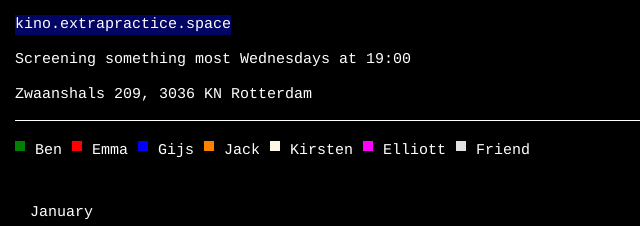
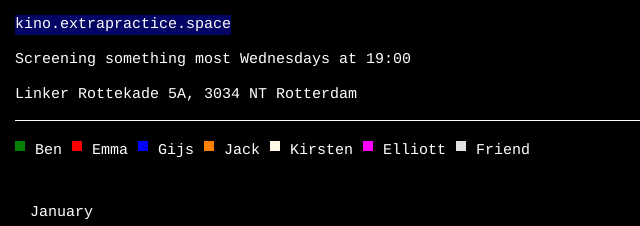
Before and after one commit to Extra-Practice-Code/kino.extrapractice.space, a plain HTML site: page index.html in a window 1280 px wide. Shown: the top 226 px of the page, 0-640 px from the left. Drawn offline with Linux system fonts and the light colour scheme.

Commit message:
Update address

```diff
--- a/index.html
+++ b/index.html
@@ -13,7 +13,7 @@
 
             <p id="info">Screening something most Wednesdays at 19:00</p>
 
-            <p>Zwaanshals 209, 3036 KN Rotterdam</p>
+            <p>Linker Rottekade 5A, 3034 NT Rotterdam</p>
 
             <hr>
 
```
